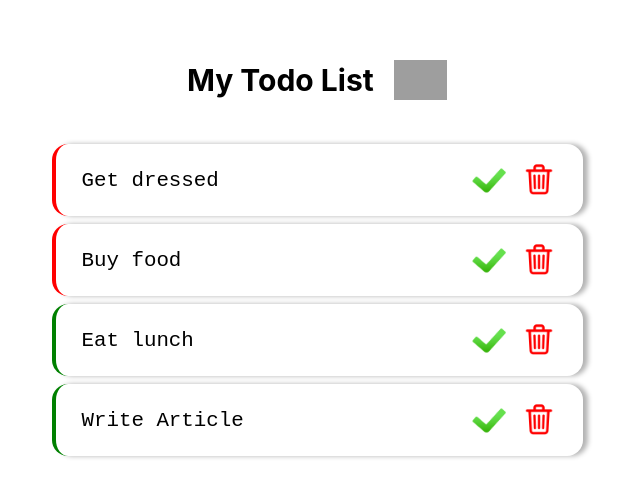
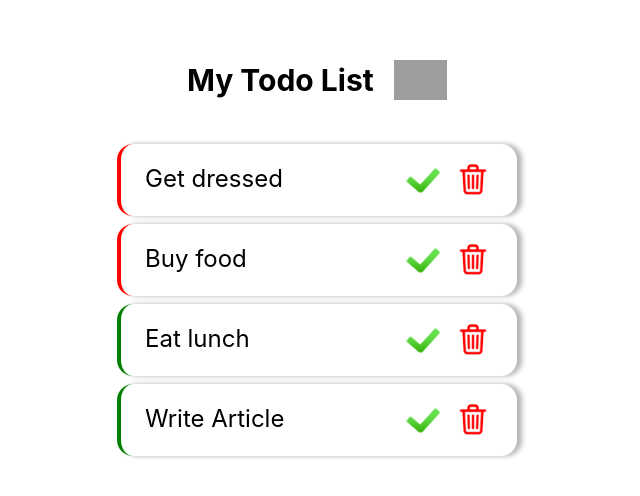
Before and after one commit to yanling-99/mock-todo-list, a Vue app: page / in a window 1280 px wide. Shown: the part 144-640 px from the top of the page, without its empty margins (323-963 px from the left). Built offline with nearby package versions, Linux system fonts and the light colour scheme; grey boxes are pictures that could not be loaded.

Commit message:
Revert "flexible to-do box are based on the  to-do content"
This reverts commit 4fcd41ac5c5cf8e808f5c7a61f7d45c4e923664d.

```diff
--- a/src/components/TodoItem.vue
+++ b/src/components/TodoItem.vue
@@ -2,25 +2,20 @@
   <!-- todo.isComplete 待辦是否完成 -->
   <div :class="[todo.isComplete ? 'success' : 'error', 'todo-wrapper']">
     <!-- todo.title 待辦名稱 -->
-    <textarea
-      name="todoTitle"
-      :cols="colNum"
-      :rows="rowNum"
-      :placeholder="placeHolder"
-      class="todo-title"
-      v-model="todoTitle"
-      @keydown.enter.prevent
-      @change="sendTitleVal"
-    ></textarea>
+    <div class="todo-title">{{ todo.title }}</div>
     <div class="todo-icons">
-      <img src="/icons/check-50.png" width="40" />
-      <img src="/icons/trash-48.png" width="40" @click="deleteItem" />
+      <img src="../../public/icons/check-50.png" width="40" />
+      <img
+        src="../../public/icons/trash-48.png"
+        width="40"
+        @click="deleteItem"
+      />
     </div>
   </div>
 </template>
 
 <script setup lang="ts">
-import { ref,  computed } from "vue";
+import { ref } from "vue";
 
 const props = defineProps({
   todo: {
@@ -28,24 +23,10 @@ const props = defineProps({
     required: true,
   },
 });
-const todoTitle = ref(props.todo.title);
-const placeHolder = "Please enter a item here...";
-const colNum = ref(30);
 
-const rowNum = computed(() => {
-  let defaultRows = Math.ceil(placeHolder.length / colNum.value);
-  let realRows = Math.ceil(todoTitle.value.length / colNum.value);
-  if (realRows > defaultRows) return realRows;
-  else return defaultRows;
-});
-
-const emits = defineEmits(["delete-todo", "send-title"]);
-
+const emits = defineEmits(["delete-todo"]);
 const deleteItem = () => {
   emits("delete-todo", props.todo.id);
-};
-const sendTitleVal = () => {
-  emits("send-title", todoTitle.value);
 };
 </script>
 
@@ -53,20 +34,14 @@ const sendTitleVal = () => {
 .todo-wrapper {
   display: flex;
   justify-content: space-between;
-  align-items: center;
-  gap: 10px;
   border-radius: 16px;
   box-shadow: 5px 0 5px rgba(0, 0, 0, 0.3);
-  min-width: 500px;
+  min-width: 400px;
   padding: 1rem 1.5rem;
   margin-top: 0.5rem;
 }
 .todo-title {
-  font-size: 1.3rem;
-  border: none;
-  outline: none;
-  resize: none;
-  overflow: hidden;
+  font-size: 1.5rem;
 }
 
 .todo-icons {
```
